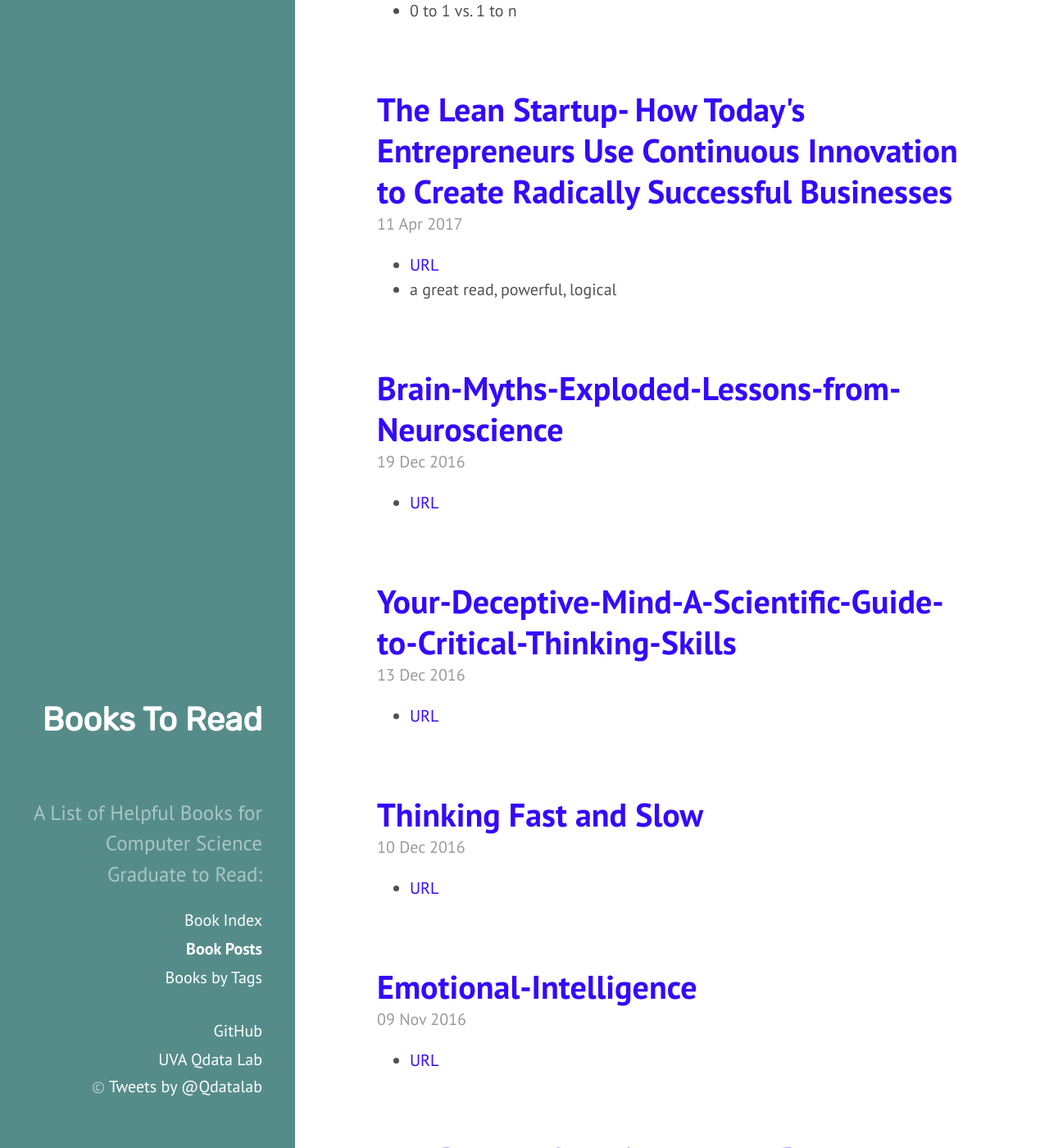
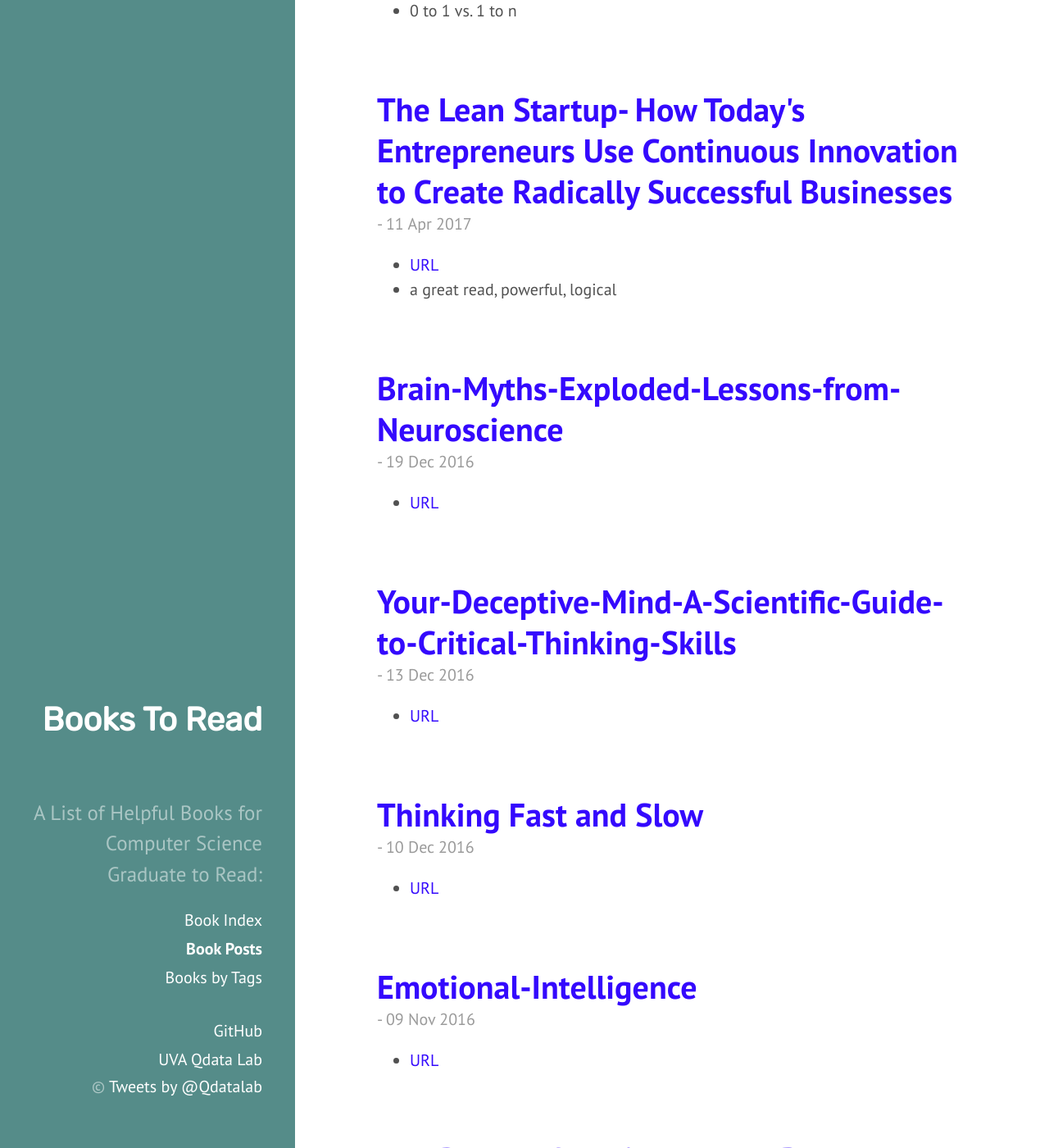
Before and after one commit to qiyanjun/books2read, a Jekyll site: the page built from blog.md, in a window 1280 px wide and 1400 px high, scrolled down 2672 px. Shown: the whole window at 82% size. Built offline with Jekyll 4.4.1, drawn with Linux system fonts in a browser that asks for light colours; some of the changed text lies outside the part shown.

Commit message:
try to refine the format of blog index

```diff
--- a/blog.md
+++ b/blog.md
@@ -15,7 +15,7 @@
       </a>
     </h1>
 
-    <span class="post-date">{{ post.date | date_to_string }}</span>
+    <span class="post-date">- {{ post.date | date_to_string }}</span>
 
     {{ post.content }}
   </div>
```
